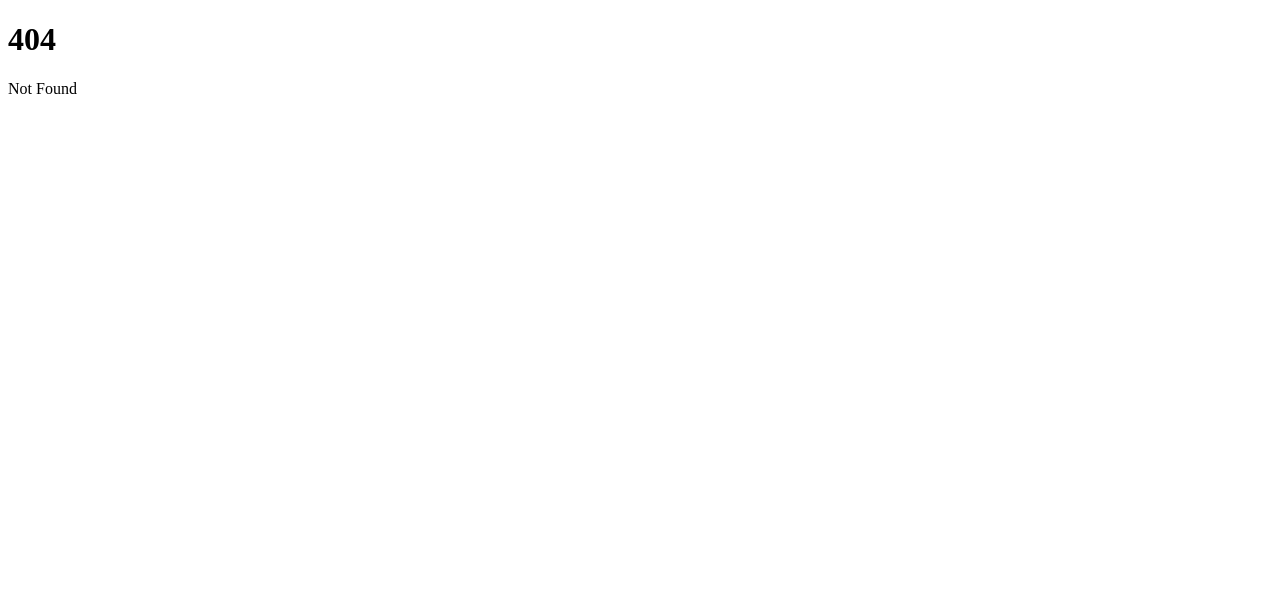
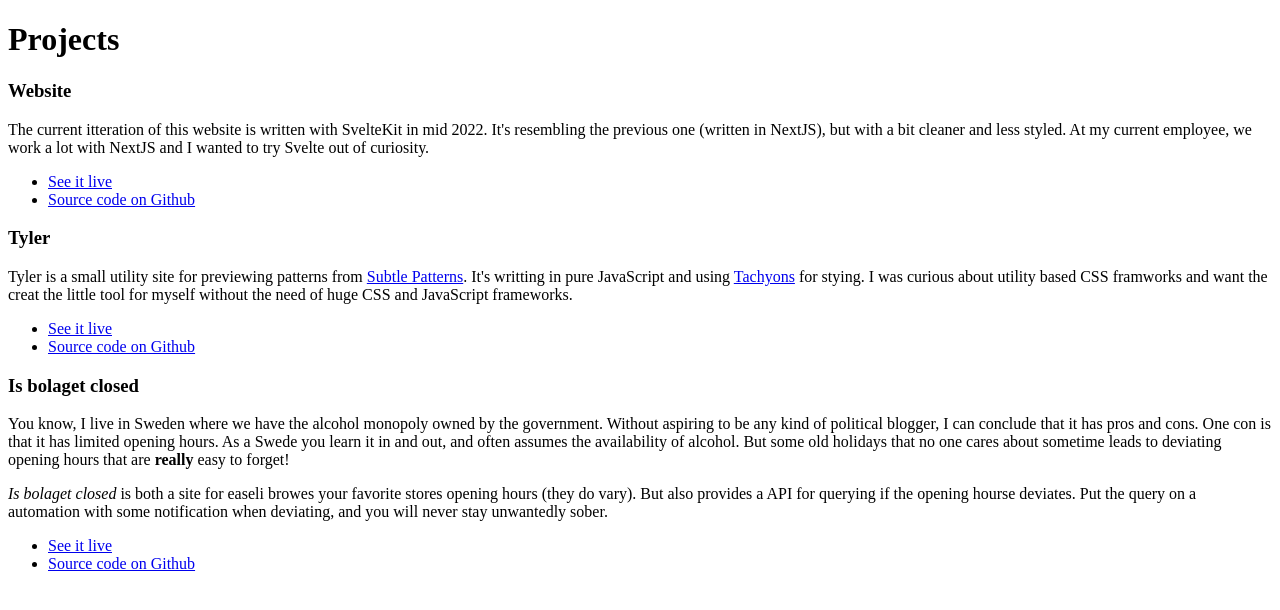
Before and after one commit to wric/ricw.se, a SvelteKit app: page /projects in a window 1280 px wide. Before the commit this address had no page. Shown: the top 610 px of the page. Built offline with nearby package versions, Linux system fonts and the light colour scheme.

Commit message:
draf of projects page

```diff
--- /dev/null
+++ b/src/routes/projects/+page.svelte
@@ -0,0 +1,47 @@
+<h1>Projects</h1>
+
+<h3>Website</h3>
+<p>
+	The current itteration of this website is written with SvelteKit in mid 2022. It's resembling the
+	previous one (written in NextJS), but with a bit cleaner and less styled. At my current employee,
+	we work a lot with NextJS and I wanted to try Svelte out of curiosity.
+</p>
+<ul>
+	<li><a href="https://ricw.se">See it live</a></li>
+	<li><a href="https://github.com/wric/ricw.se">Source code on Github</a></li>
+</ul>
+
+<h3>Tyler</h3>
+<p>
+	Tyler is a small utility site for previewing patterns from
+	<a href="https://www.toptal.com/designers/subtlepatterns/">Subtle Patterns</a>. It's writting in
+	pure JavaScript and using <a href="https://tachyons.io/">Tachyons</a> for stying. I was curious about
+	utility based CSS framworks and want the creat the little tool for myself without the need of huge
+	CSS and JavaScript frameworks.
+</p>
+<ul>
+	<li><a href="https://tyler.ricw.se">See it live</a></li>
+	<li><a href="https://github.com/wric/tyler">Source code on Github</a></li>
+</ul>
+
+<h3>Is bolaget closed</h3>
+<p>
+	You know, I live in Sweden where we have the alcohol monopoly owned by the government. Without
+	aspiring to be any kind of political blogger, I can conclude that it has pros and cons. One con is
+	that it has limited opening hours. As a Swede you learn it in and out, and often assumes the
+	availability of alcohol. But some old holidays that no one cares about sometime leads to deviating
+	opening hours that are <strong>really</strong> easy to forget!
+</p>
+
+<p>
+	<i>Is bolaget closed</i> is both a site for easeli browes your favorite stores opening hours (they
+	do vary). But also provides a API for querying if the opening hourse deviates. Put the query on a automation
+	with some notification when deviating, and you will never stay unwantedly sober.
+</p>
+<ul>
+	<li><a href="https://is-bolaget-closed.ricw.se">See it live</a></li>
+	<li><a href="https://github.com/wric/is-bolaget-closed">Source code on Github</a></li>
+</ul>
+
+<style>
+</style>
```
